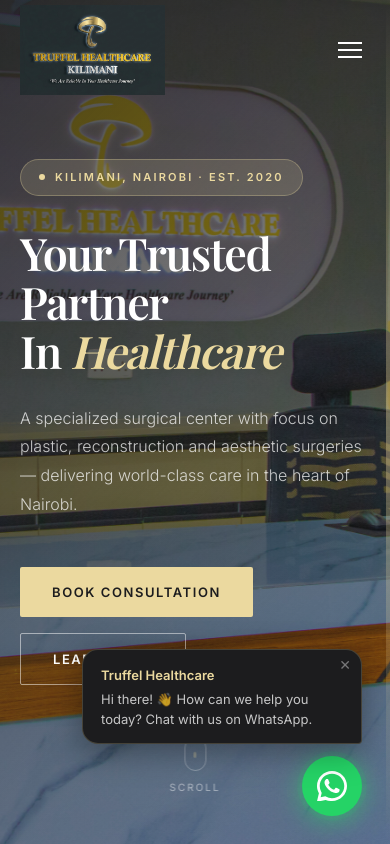
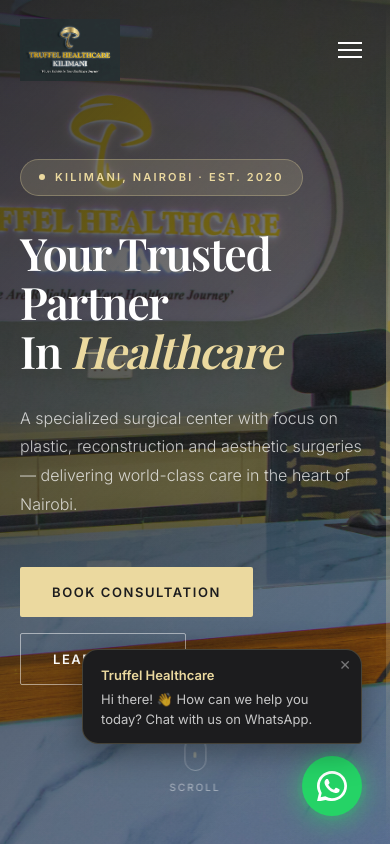
Before and after one commit to joelmuthee/truffel, a plain HTML site: page index.html in a window 390 px wide. Shown: the top 844 px of the page. Drawn offline with nearby package versions, Linux system fonts and the light colour scheme; a script that the page names is missing; a web font is replaced by a local one.

Commit message:
Shrink mobile nav logo so it doesn't cover hero pill

```diff
--- a/index.html
+++ b/index.html
@@ -1272,6 +1272,7 @@
     .rev-dot.active { background: var(--gold-dark); transform: scale(1.3); }
 
     @media (max-width: 768px) {
+      .nav-logo img, .nav-logo-img { height: 62px !important; }
       #reviews { padding: 60px 0; }
       .reviews-header {
         flex-direction: column;
@@ -1868,7 +1869,7 @@
   <nav id="navbar">
     <div class="container nav-inner">
       <a href="#" class="nav-logo">
-        <img src="New logo.png" alt="Truffel Healthcare Kilimani" style="height:90px;width:auto;display:block;object-fit:contain;">
+        <img src="New logo.png" alt="Truffel Healthcare Kilimani" class="nav-logo-img" style="height:90px;width:auto;display:block;object-fit:contain;">
       </a>
 
       <ul class="nav-links">
```
